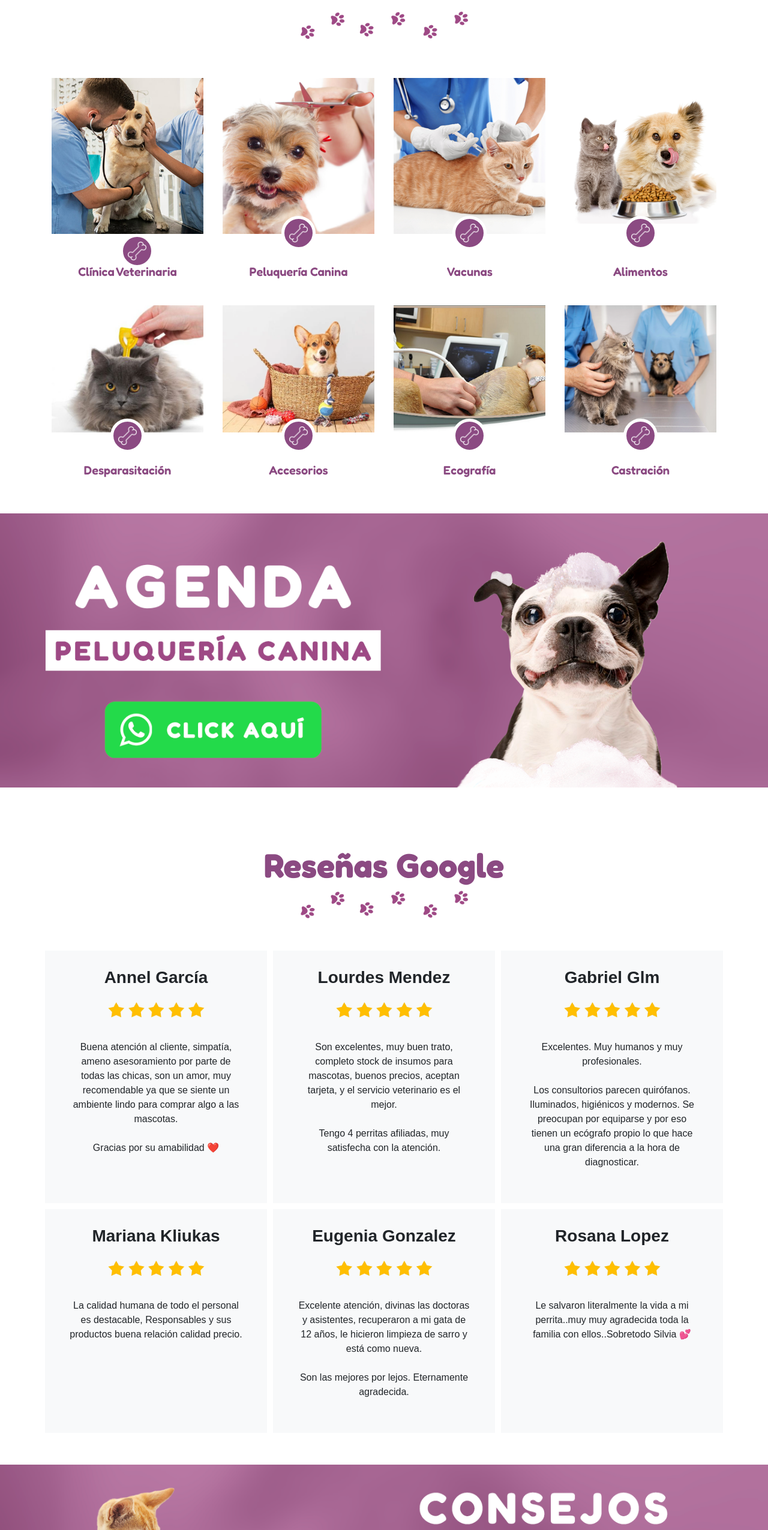
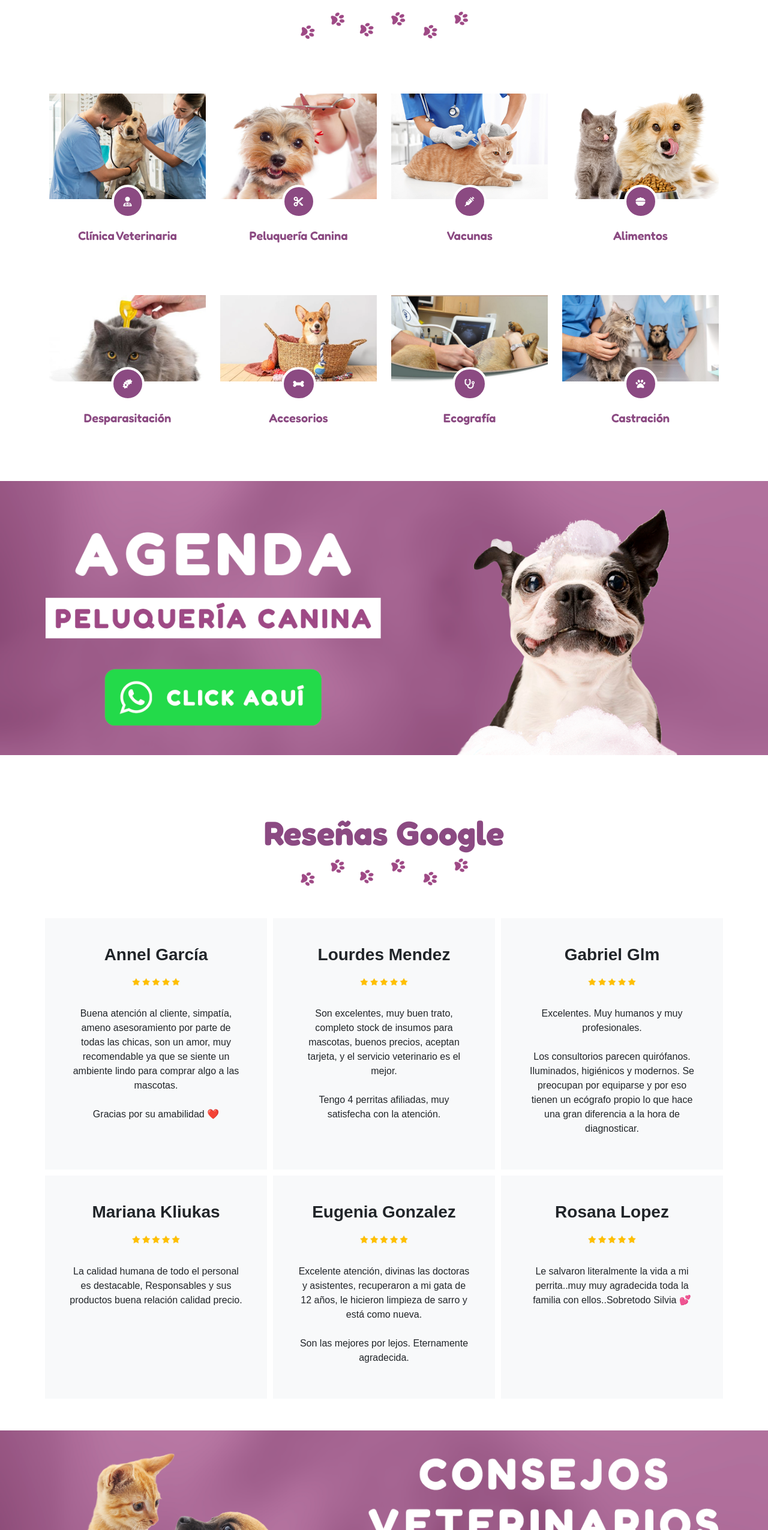
Before and after one commit to NicolasSequeira11/Veterinaria-Santa-Clara, a website: page index.html in a window 1280 px wide. Shown: the part 789-3340 px from the top of the page at 60% size. Drawn offline with nearby package versions, Linux system fonts and the light colour scheme.

Commit message:
Sección Tips

```diff
--- a/index.html
+++ b/index.html
@@ -32,7 +32,7 @@
               <a class="nav-link mx-2 text-white" href="#">Servicios</a>
             </li>
             <li class="nav-item">
-              <a class="nav-link mx-2 text-white" href="#">Consejos</a>
+              <a class="nav-link mx-2 text-white" href="html/tips.html">Consejos</a>
             </li>
           </ul>
           <a class="navbar-brand d-none d-md-flex m-auto px-5" href="#"><img src="images/vet1.png" class="m-auto" width="100" alt=""></a>
@@ -67,45 +67,45 @@
               <img src="images/title.png" class="d-flex m-auto w-25" alt="">
             </div>
 
-            <div class="col-lg-3 col-sm-6 col-xs-12 p-3 position-relative">
-              <img src="images/services/clinica.jpg" class="col-12 h-75 object-fit-cover" alt="">
-              <div class="bg-danger w-100 position-absolute"><div class="services-icon-cont bg-violet"><img src="images/icon/bone.png" class="services-icon w-100 p-2 object-fit-cover" alt=""></div></div>
-              <p class="mt-5 text-violet justify-content-center d-flex services-title">Clínica Veterinaria</p>
+            <div class="col-lg-3 col-sm-6 col-xs-12 d-flex justify-content-center flex-column position-relative">
+              <img src="images/services/clinica.jpg" class="h-50 object-fit-cover" alt="">
+              <div class="services-icon-cont d-flex position-relative"><i class="fa-solid fa-user-doctor bg-violet services-icon p-3" style="color: #ffffff;"></i></div>
+              <p class="text-violet justify-content-center d-flex services-title">Clínica Veterinaria</p>
             </div>
-            <div class="col-lg-3 col-sm-6 col-xs-12 p-3 position-relative">
-              <img src="images/services/peluqueria.jpg" class="col-12 h-75 object-fit-cover" alt="">
-              <div class="services-icon-cont bg-violet"><img src="images/icon/bone.png" class="services-icon w-100 p-2 object-fit-cover" alt=""></div>
-              <p class="mt-5 text-violet justify-content-center d-flex services-title">Peluquería Canina</p>
+            <div class="col-lg-3 col-sm-6 col-xs-12 d-flex justify-content-center flex-column position-relative">
+              <img src="images/services/peluqueria.jpg" class="h-50 object-fit-cover" alt="">
+              <div class="services-icon-cont d-flex position-relative"><i class="fa-solid fa-scissors bg-violet services-icon p-3" style="color: #ffffff;"></i></div>
+              <p class="text-violet justify-content-center d-flex services-title">Peluquería Canina</p>
             </div>
-            <div class="col-lg-3 col-sm-6 col-xs-12 p-3 position-relative">
-              <img src="images/services/vacunas.jpg" class="col-12 h-75 object-fit-cover" alt="">
-              <div class="services-icon-cont bg-violet"><img src="images/icon/bone.png" class="services-icon w-100 p-2 object-fit-cover" alt=""></div>
-              <p class="mt-5 text-violet justify-content-center d-flex services-title">Vacunas</p>
+            <div class="col-lg-3 col-sm-6 col-xs-12 d-flex justify-content-center flex-column position-relative">
+              <img src="images/services/vacunas.jpg" class="h-50 object-fit-cover" alt="">
+              <div class="services-icon-cont d-flex position-relative"><i class="fa-solid fa-syringe bg-violet services-icon p-3" style="color: #ffffff;"></i></div>
+              <p class="text-violet justify-content-center d-flex services-title">Vacunas</p>
             </div>
-            <div class="col-lg-3 col-sm-6 col-xs-12 p-3 position-relative">
-              <img src="images/services/alimentos.jpg" class="col-12 h-75 object-fit-cover" alt="">
-              <div class="services-icon-cont bg-violet"><img src="images/icon/bone.png" class="services-icon w-100 p-2 object-fit-cover" alt=""></div>
-              <p class="mt-5 text-violet justify-content-center d-flex services-title">Alimentos</p>
+            <div class="col-lg-3 col-sm-6 col-xs-12 d-flex justify-content-center flex-column position-relative">
+              <img src="images/services/alimentos.jpg" class="h-50 object-fit-cover" alt="">
+              <div class="services-icon-cont d-flex position-relative"><i class="fa-sharp fa-solid fa-bowl-food bg-violet services-icon p-3" style="color: #ffffff;"></i></div>
+              <p class="text-violet justify-content-center d-flex services-title">Alimentos</p>
             </div>
-            <div class="col-lg-3 col-sm-6 col-xs-12 p-3 position-relative">
-              <img src="images/services/desparacitacion.jpg" class="col-12 h-75 object-fit-cover" alt="">
-              <div class="services-icon-cont bg-violet"><img src="images/icon/bone.png" class="services-icon w-100 p-2 object-fit-cover" alt=""></div>
-              <p class="mt-5 text-violet justify-content-center d-flex services-title">Desparasitación</p>
+            <div class="col-lg-3 col-sm-6 col-xs-12 d-flex justify-content-center flex-column position-relative">
+              <img src="images/services/desparacitacion.jpg" class="h-50 object-fit-cover" alt="">
+              <div class="services-icon-cont d-flex position-relative"><i class="fa-solid fa-bacterium bg-violet services-icon p-3" style="color: #ffffff;"></i></div>
+              <p class="text-violet justify-content-center d-flex services-title">Desparasitación</p>
             </div>
-            <div class="col-lg-3 col-sm-6 col-xs-12 p-3 position-relative">
-              <img src="images/services/accesorios.webp" class="col-12 h-75 object-fit-cover" alt="">
-              <div class="services-icon-cont bg-violet"><img src="images/icon/bone.png" class="services-icon w-100 p-2 object-fit-cover" alt=""></div>
-              <p class="mt-5 text-violet justify-content-center d-flex services-title">Accesorios</p>
+            <div class="col-lg-3 col-sm-6 col-xs-12 d-flex justify-content-center flex-column position-relative">
+              <img src="images/services/accesorios.webp" class="h-50 object-fit-cover" alt="">
+              <div class="services-icon-cont d-flex position-relative"><i class="fa-solid fa-bone bg-violet services-icon p-3" style="color: #ffffff;"></i></div>
+              <p class="text-violet justify-content-center d-flex services-title">Accesorios</p>
             </div>
-            <div class="col-lg-3 col-sm-6 col-xs-12 p-3 position-relative">
-              <img src="images/services/ecografia.jpg" class="col-12 h-75 object-fit-cover" alt="">
-              <div class="services-icon-cont bg-violet"><img src="images/icon/bone.png" class="services-icon w-100 p-2 object-fit-cover" alt=""></div>
-              <p class="mt-5 text-violet justify-content-center d-flex services-title">Ecografía</p>
+            <div class="col-lg-3 col-sm-6 col-xs-12 d-flex justify-content-center flex-column position-relative">
+              <img src="images/services/ecografia.jpg" class="h-50 object-fit-cover" alt="">
+              <div class="services-icon-cont d-flex position-relative"><i class="fa-sharp fa-solid fa-stethoscope bg-violet services-icon p-3" style="color: #ffffff;"></i></div>
+              <p class="text-violet justify-content-center d-flex services-title">Ecografía</p>
             </div>
-            <div class="col-lg-3 col-sm-6 col-xs-12 p-3 position-relative">
-              <img src="images/services/castracion.webp" class="col-12 h-75 object-fit-cover" alt="">
-              <div class="services-icon-cont bg-violet"><img src="images/icon/bone.png" class="services-icon w-100 p-2 object-fit-cover" alt=""></div>
-              <p class="mt-5 text-violet justify-content-center d-flex services-title">Castración</p>
+            <div class="col-lg-3 col-sm-6 col-xs-12 d-flex justify-content-center flex-column position-relative">
+              <img src="images/services/castracion.webp" class="h-50 object-fit-cover" alt="">
+              <div class="services-icon-cont d-flex position-relative"><i class="fa-solid fa-paw bg-violet services-icon p-3" style="color: #ffffff;"></i></div>
+              <p class="text-violet justify-content-center d-flex services-title">Castración</p>
             </div>
 
         </div>
@@ -128,41 +128,41 @@
             </div>
 
             <div class="col-lg-4 col-sm-6 col-xs-12 p-3 bg-light border border-white border-5">
-              <p class="fs-3 mt-2 justify-content-center d-flex reviews-name">Annel García</p>
-              <img src="images/icon/stars.png" class="w-50 m-auto d-flex justify-content-center" alt="">
+              <p class="fs-3 mt-4 justify-content-center d-flex reviews-name">Annel García</p>
+              <img src="images/icon/stars.png" class="w-25 m-auto d-flex justify-content-center" alt="">
               <p class="fs-6 mt-2 text-center p-4 d-flex reviews-text">
                 Buena atención al cliente, simpatía, ameno asesoramiento por parte de todas las chicas, son un amor, muy recomendable ya que se siente un ambiente lindo para comprar algo a las mascotas. <br><br> Gracias por su amabilidad ❤️
               </p>
             </div>
             <div class="col-lg-4 col-sm-6 col-xs-12 p-3 bg-light border border-white border-5">
-              <p class="fs-3 mt-2 justify-content-center d-flex reviews-name">Lourdes Mendez</p>
-              <img src="images/icon/stars.png" class="w-50 m-auto d-flex justify-content-center" alt="">
+              <p class="fs-3 mt-4 justify-content-center d-flex reviews-name">Lourdes Mendez</p>
+              <img src="images/icon/stars.png" class="w-25 m-auto d-flex justify-content-center" alt="">
               <p class="fs-6 mt-2 text-center p-4 d-flex reviews-text">
                 Son excelentes, muy buen trato, completo stock de insumos para mascotas, buenos precios, aceptan tarjeta, y el servicio veterinario es el mejor. <br><br> Tengo 4 perritas afiliadas, muy satisfecha con la atención.
               </p>
             </div>
             <div class="col-lg-4 col-sm-6 col-xs-12 p-3 bg-light border border-white border-5">
-              <p class="fs-3 mt-2 justify-content-center d-flex reviews-name">Gabriel Glm</p>
-              <img src="images/icon/stars.png" class="w-50 m-auto d-flex justify-content-center" alt="">
+              <p class="fs-3 mt-4 justify-content-center d-flex reviews-name">Gabriel Glm</p>
+              <img src="images/icon/stars.png" class="w-25 m-auto d-flex justify-content-center" alt="">
               <p class="fs-6 mt-2 text-center p-4 d-flex reviews-text">
                 Excelentes. Muy humanos y muy profesionales. <br><br> Los consultorios parecen quirófanos. Iluminados, higiénicos y modernos. Se preocupan por equiparse y por eso tienen un ecógrafo propio lo que hace una gran diferencia a la hora de diagnosticar.              </p>
             </div>
             <div class="col-lg-4 col-sm-6 col-xs-12 p-3 bg-light border border-white border-5">
-              <p class="fs-3 mt-2 justify-content-center d-flex reviews-name">Mariana Kliukas</p>
-              <img src="images/icon/stars.png" class="w-50 m-auto d-flex justify-content-center" alt="">
+              <p class="fs-3 mt-4 justify-content-center d-flex reviews-name">Mariana Kliukas</p>
+              <img src="images/icon/stars.png" class="w-25 m-auto d-flex justify-content-center" alt="">
               <p class="fs-6 mt-2 text-center p-4 d-flex reviews-text">
                 La calidad humana de todo el personal es destacable, Responsables y sus productos buena relación calidad precio.</p>
             </div>
             <div class="col-lg-4 col-sm-6 col-xs-12 p-3 bg-light border border-white border-5">
-              <p class="fs-3 mt-2 justify-content-center d-flex reviews-name">Eugenia Gonzalez</p>
-              <img src="images/icon/stars.png" class="w-50 m-auto d-flex justify-content-center" alt="">
+              <p class="fs-3 mt-4 justify-content-center d-flex reviews-name">Eugenia Gonzalez</p>
+              <img src="images/icon/stars.png" class="w-25 m-auto d-flex justify-content-center" alt="">
               <p class="fs-6 mt-2 text-center p-4 d-flex reviews-text">
                 Excelente atención, divinas las doctoras y asistentes, recuperaron a mi gata de 12 años, le hicieron limpieza de sarro y está como nueva. <br><br> Son las mejores por lejos. Eternamente agradecida.
               </p>
             </div>
             <div class="col-lg-4 col-sm-6 col-xs-12 p-3 bg-light border border-white border-5">
-              <p class="fs-3 mt-2 justify-content-center d-flex reviews-name">Rosana Lopez</p>
-              <img src="images/icon/stars.png" class="w-50 m-auto d-flex justify-content-center" alt="">
+              <p class="fs-3 mt-4 justify-content-center d-flex reviews-name">Rosana Lopez</p>
+              <img src="images/icon/stars.png" class="w-25 m-auto d-flex justify-content-center" alt="">
               <p class="fs-6 mt-2 text-center p-4 d-flex reviews-text">
                 Le salvaron literalmente la vida a mi perrita..muy muy agradecida toda la familia con ellos..Sobretodo Silvia 💕
               </p>
@@ -174,7 +174,7 @@
       <!-- Tips -->
 
       <div class="w-100 h-25 py-5 d-flex">
-        <a href="#" class="w-100"><img src="images/consejos.png" class="d-flex w-100" alt=""></a>
+        <a href="html/tips.html" class="w-100"><img src="images/consejos.png" class="d-flex w-100" alt=""></a>
       </div>
 
       <!-- Footer -->
@@ -219,10 +219,12 @@
       </div>
 
       <div class="position-absolute bg-light w-100 text-center">
-        <p class="py-2 m-auto footer-info">© Veterinaria Santa Clara | Desarrollo y Diseño por Nicolás Sequeira</p>
+        <p class="py-2 m-auto footer-info">© Veterinaria Santa Clara | Desarrollo Web por Nicolás Sequeira</p>
       </div>
 
     <!-- JS de Bootstrap -->
     <script src="node_modules/bootstrap/dist/js/bootstrap.min.js"></script>
+    <!-- Font Awesome Icon -->
+    <script src="https://kit.fontawesome.com/c9684ebd50.js" crossorigin="anonymous"></script>
 </body>
 </html>
--- a/sass/style.scss
+++ b/sass/style.scss
@@ -47,15 +47,21 @@ body{
     font-family: 'Fredoka', sans-serif;
     font-weight: 600;
     font-size: 20px;
+    margin-top: -0.5em;
 }
 
 .services-icon-cont{
-    position: absolute;
-    width: 20%;
-    top: 65%;
-    right: 40%;
+    top: -1.5em;
+}
+
+.services-icon{
+    display: flex;
+    position: relative;
+    height: auto;
+    justify-content: center;
+    margin: auto;
+    border: 4px solid white;
     border-radius: 50px;
-    border: 5px solid white;
 }
 
 // Schedule
```
Also changed, not shown: html/tips.html (added, +154 -0 lines), images/services/castracion.jpg (added), images/tips/tips-1.jpg (added), images/tips/tips-10.jpg (added), images/tips/tips-11.jpg (added), images/tips/tips-12.webp (added), images/tips/tips-2.jpg (added), images/tips/tips-3.jpg (added), images/tips/tips-4.jpg (added), images/tips/tips-5.jpg (added), images/tips/tips-6.jpg (added), images/tips/tips-7.jpg (added), images/tips/tips-8.jpg (added), images/tips/tips-9.webp (added), 1 more files, 1 other file.
